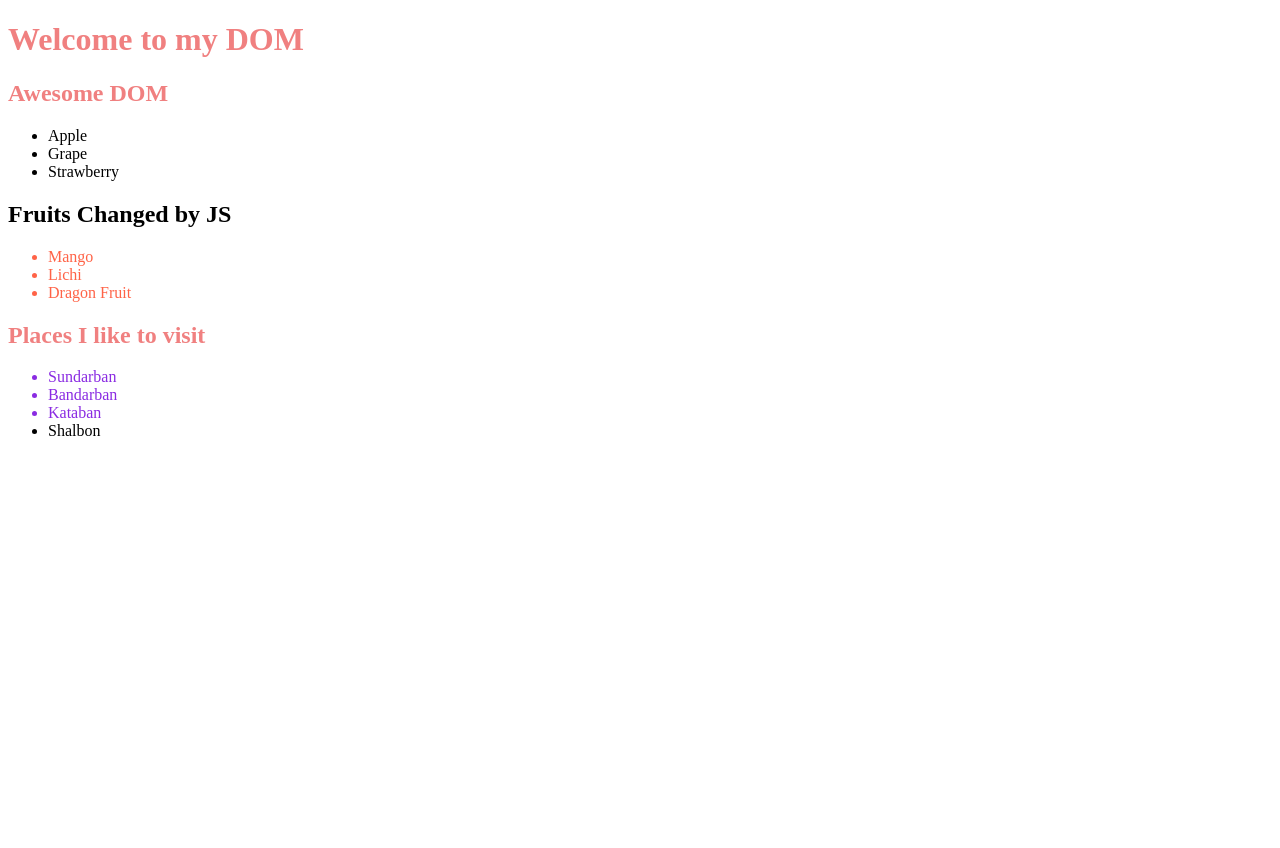
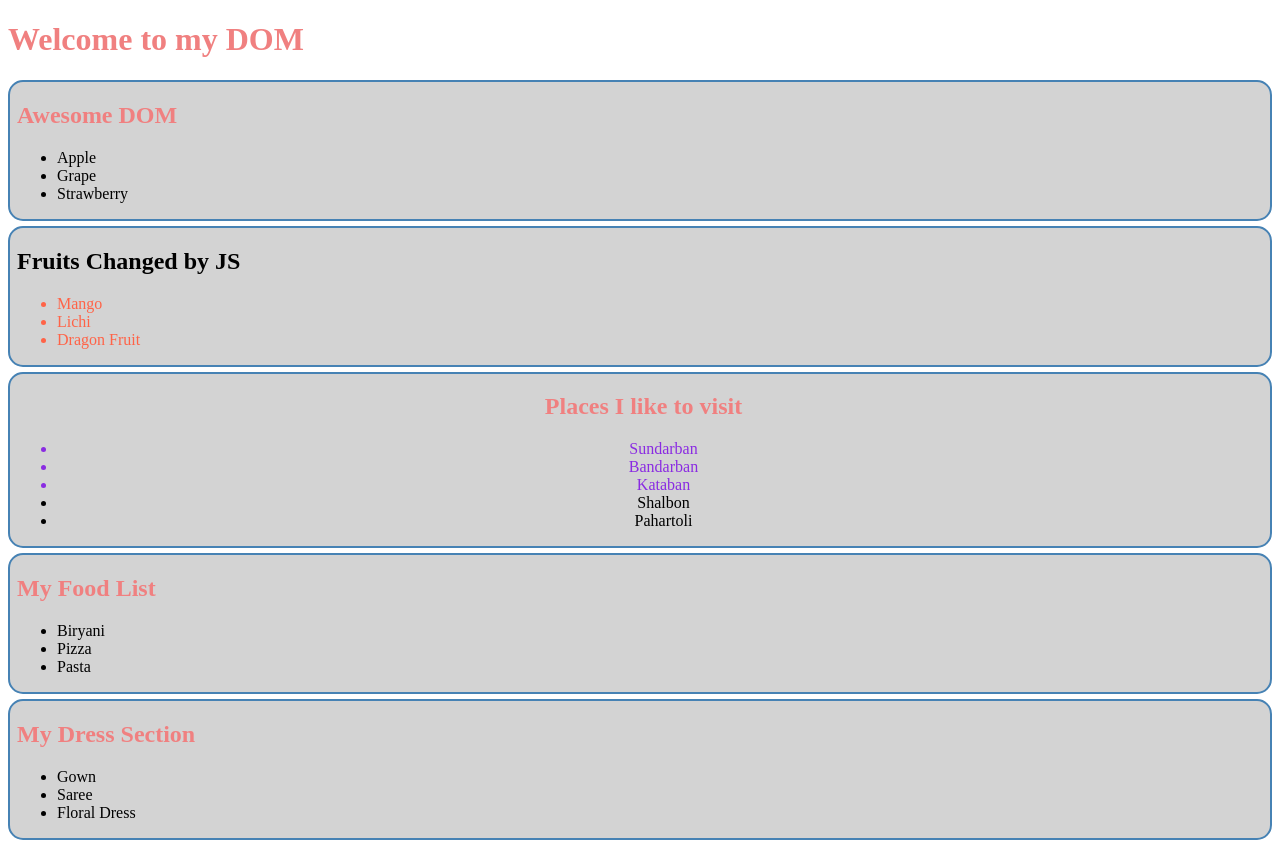
Before and after one commit to mohima-mimino11/DOM-BASICS, a plain HTML site: page index.html in a window 1280 px wide. Before the commit the page ends 800 px from the top, so only its background shows below. Drawn offline with Linux system fonts and the light colour scheme.

Commit message:
HTML and CSS added through DOM

```diff
--- a/index.html
+++ b/index.html
@@ -21,7 +21,7 @@
   <header>
     <h1>Welcome to my DOM</h1>
   </header>
-  <main>
+  <main id="main-container">
    <section>
     <h1>Awesome DOM</h1>
     <ul>
@@ -31,16 +31,16 @@
     </ul>
    </section>
    <section class="fruits-container">
-    <h1 id="fruits-title" >Fruits I like</h1>
+    <h1 id="fruits-title" class="some-class random-class blue-bg" >Fruits I like</h1>
     <ul>
       <li>Mango</li>
       <li>Lichi</li>
       <li>Dragon Fruit</li>
     </ul>
    </section>
-   <section>
+   <section id="places-container" class="large-text">
     <h1 id="places-title">Places I like to visit</h1>
-    <ul>
+    <ul id="places-list">
       <li class="important-places">Sundarban</li>
       <li class="important-places">Bandarban</li>
       <li class="important-places">Kataban</li>
@@ -49,6 +49,9 @@
    </section>
   </main>
   <script src="js/dom.js"></script>
+  <script src="js/append.js"></script>
+  <script src="js/style.js"></script>
+
   <script>
     const liCollection = document.getElementsByTagName('li');
     for(const li of liCollection){
@@ -71,7 +74,7 @@
     const someLi = document.querySelectorAll('.fruits-container li')
     //console.log(someLi)
     for(const li of someLi){
-      console.log(li.innerText)
+      //console.log(li.innerText)
     }
   </script>
 </body>
--- /dev/null
+++ b/js/append.js
@@ -0,0 +1,46 @@
+const placesList = document.getElementById('places-list');
+// console.log(placesList);
+const li = document.createElement('li');
+li.innerText = 'Pahartoli';
+
+placesList.appendChild(li);
+
+const mainSection = document.getElementById('main-container');
+// console.log(mainSection);
+
+const newSection = document.createElement('section');
+
+const h1 = document.createElement('h1');
+
+h1.innerText = 'My Food List';
+const ul = document.createElement('ul');
+
+
+const li1 = document.createElement('li');
+li1.innerText = 'Biryani';
+ul.appendChild(li1);
+
+const li2 = document.createElement('li');
+li2.innerText = 'Pizza';
+ul.appendChild(li2);
+
+const li3 = document.createElement('li');
+li3.innerText = 'Pasta';
+ul.appendChild(li3);
+
+
+mainSection.appendChild(newSection);
+newSection.appendChild(h1);
+newSection.appendChild(ul);
+
+
+const sectionDress =  document.createElement('section');
+sectionDress.innerHTML = `
+<h1>My Dress Section</h1>
+<ul>
+  <li>Gown</li>
+  <li>Saree</li>
+  <li>Floral Dress</li>
+</ul>
+`
+mainSection.appendChild(sectionDress)
--- /dev/null
+++ b/js/style.js
@@ -0,0 +1,17 @@
+const sections = document.querySelectorAll('section');
+// console.log(sections);
+
+for(const section of sections){
+  section.style.border = '2px solid steelblue';
+  section.style.marginBottom = '5px';
+  section.style.paddingLeft = '7px';
+  section.style.borderRadius = '15px';
+  section.style.backgroundColor = 'lightgray';
+}
+
+const placesContainer = document.getElementById('places-container');
+// console.log(placesContainer);
+// placesContainer.style.backgroundColor = 'yellow';
+
+placesContainer.classList.add('text-center');
+placesContainer.classList.remove('large-text');
--- a/styles/style.css
+++ b/styles/style.css
@@ -1,3 +1,11 @@
 h1{
   color: lightcoral;
 }
+
+.large-text{
+  font-size: 2em;
+}
+
+.text-center{
+  text-align: center;
+}
```
